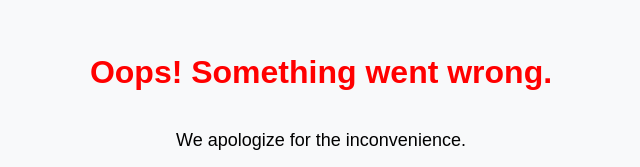
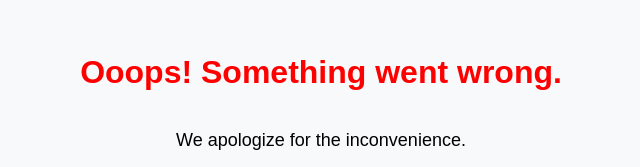
Before and after one commit to al-lac/tf-aws, a plain HTML site: page atlantis/content/error.html in a window 1280 px wide. Shown: the part 139-306 px from the top of the page, without its empty margins (319-959 px from the left). Drawn offline with Linux system fonts and the light colour scheme.

Commit message:
atlantis: update error page

```diff
--- a/atlantis/content/error.html
+++ b/atlantis/content/error.html
@@ -35,7 +35,7 @@
 </head>
 
 <body>
-    <h1>Oops! Something went wrong.</h1>
+    <h1>Ooops! Something went wrong.</h1>
     <p>We apologize for the inconvenience.</p>
     <img src="https://cdn-icons-png.flaticon.com/512/603/603184.png" alt="Error Picture">
 </body>
```
